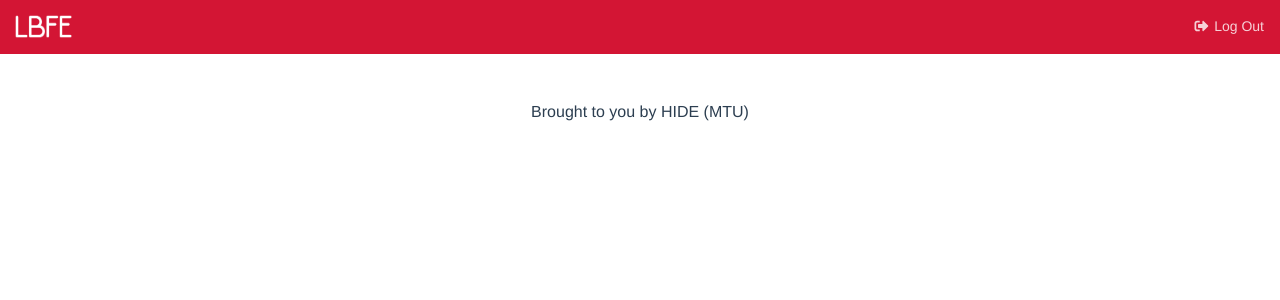
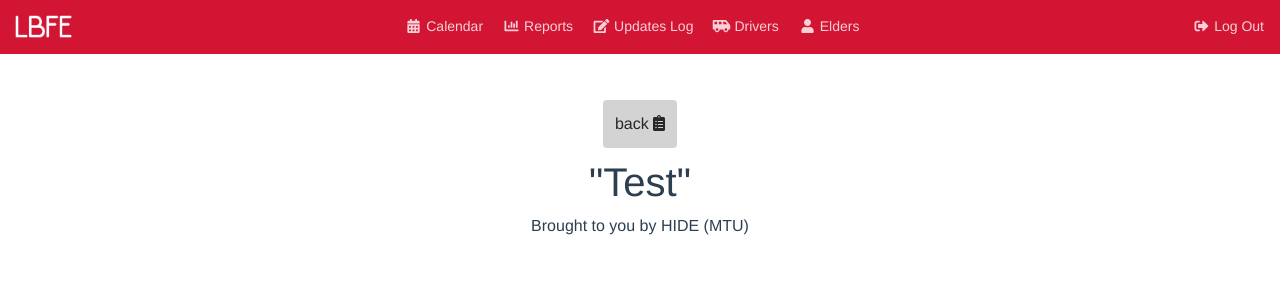
Before and after one commit to MTUHIDE/lbfe-frontend, a Vue app: page /reportFormTable in a window 1280 px wide. Shown: the top 300 px of the page. Built offline with nearby package versions, Linux system fonts and the light colour scheme.

Commit message:
added the page, spent way too much time on this

```diff
--- a/package.json
+++ b/package.json
@@ -44,7 +44,7 @@
   "devDependencies": {
     "@popperjs/core": "^2.11.2",
     "@vue/cli-plugin-babel": "~5.0.0",
-    "@vue/cli-service": "^3.3.1",
+    "@vue/cli-service": "^5.0.8",
     "bootstrap": "^5.1.3",
     "lodash": "^4.17.19",
     "postcss": "^8.4.6",
--- a/src/components/busforms/ReportForm.vue
+++ b/src/components/busforms/ReportForm.vue
@@ -69,7 +69,7 @@ export default {
             </div>
 
             <div class="row d-flex justify-content-center align-items-center generateRow">
-                <router-link to="/reportFormTableOutput.vue" class="btn btn-primary generateButton" id="reportSubmit"> Generate Reports <i class="fas fa-clipboard-list"></i></router-link>
+                <router-link to="/reportFormTable" class="btn btn-primary generateButton" id="reportSubmit"> Generate Reports <i class="fas fa-clipboard-list"></i></router-link>
             </div>
         </form>
     </div>
--- a/src/components/busforms/reportFormTableOutput.vue
+++ b/src/components/busforms/reportFormTableOutput.vue
@@ -1,21 +1,16 @@
 <script>
-import NavBar from "./components/navbar/Navbar.vue"
-require("./css/main-style.css");
-
 export default {
-  name: "App",
-  components: { NavBar },
+  name: "reportFormTableOutput",
 };
 </script>
 
 <template>
-        <div class="modal-inner" id="app">
-            <NavBar v-if="!$route.meta.hideNavbar"/>
-            <router-link to="/ReportForm.vue" class="btn btn-primary generateButton" id="reportSubmit"> back <i class="fas fa-clipboard-list"></i></router-link>
+        <div class="container" id="reportFormTableOutput">
+            <router-link to="/reports" class="btn btn-primary generateButton" id="reportSubmit"> back <i class="fas fa-clipboard-list"></i></router-link>
+        </div>
 
-            <div>
+        <div>
                 <h1> "Test" </h1>
-            </div>
         </div>
 </template>
 
--- a/src/router/index.js
+++ b/src/router/index.js
@@ -11,6 +11,12 @@ const routes = [
     path: '/calendar',
     name: 'DesktopCalendarView',
     component: () => import('../views/desktop/DesktopCalendarView.vue'),
+    meta: { admin: true },
+  },
+  {
+    path: '/reportFormTable',
+    name: 'reportFormTableOutput',
+    component: () => import('../views/desktop/ReportLogTable.vue'),
     meta: { admin: true },
   },
   {
--- a/src/views/desktop/ReportLogTable.vue
+++ b/src/views/desktop/ReportLogTable.vue
@@ -1,14 +1,12 @@
 <script>
-import reportFormTableOutput from '../../components/busforms/reportFormTableOutput.vue';
-
+import reportFormTableOutput from '../../components/busforms/ReportFormTableOutput.vue';
 export default {
   components: { reportFormTableOutput },
 };
-
 </script>
 
 <template>
-  <div class="report">
+  <div class="reports">
     <reportFormTableOutput />
   </div>
 </template>
```
Also changed, not shown: src/views/desktop/ReportLogView.vue (line endings or trailing spaces), 1 other file (tests, documents, lock files or other folders).
